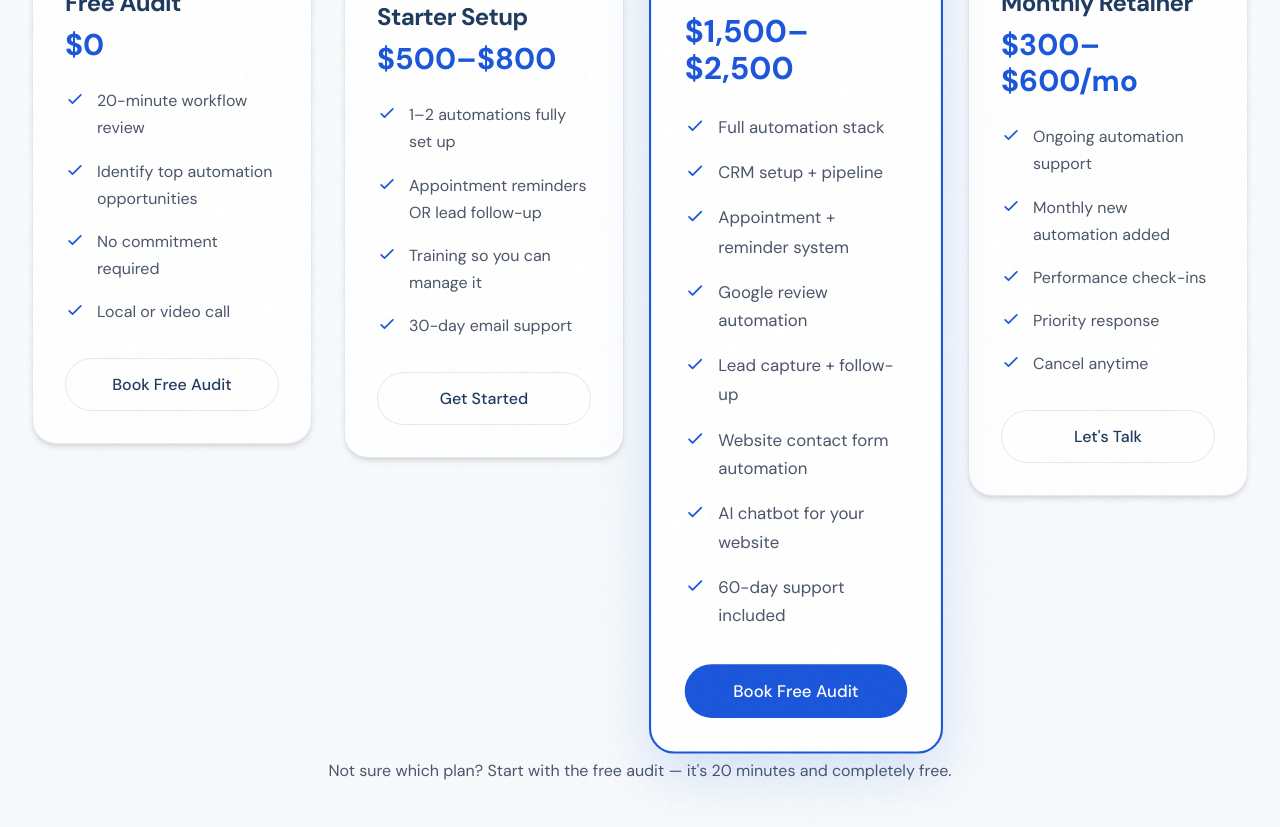
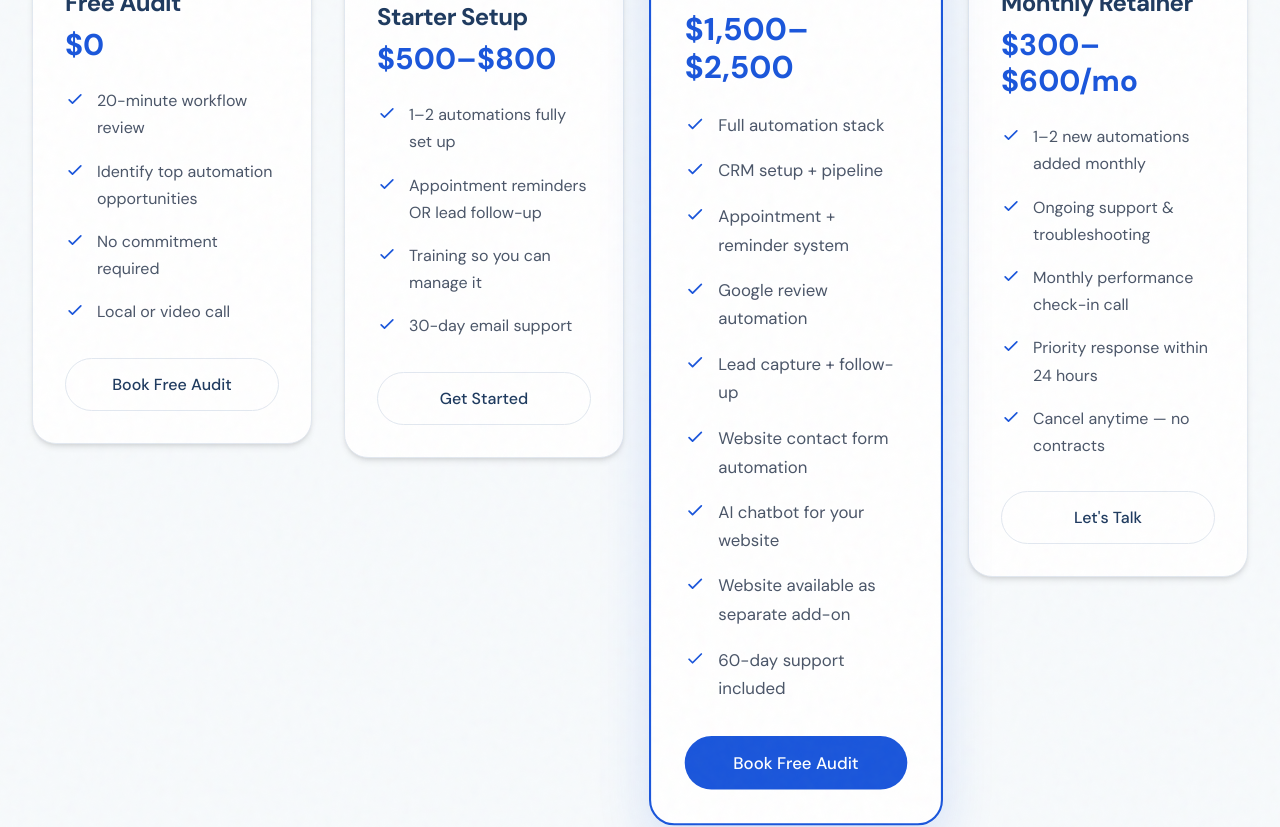
Before and after one commit to jg-tony/automate-and-elevate-site, a React (Vite) app: page / in a window 1280 px wide. Shown: the part 5720-6547 px from the top of the page. Built offline with nearby package versions, Linux system fonts and the light colour scheme; a web font is replaced by a local one.

Commit message:
site updtaes from feedback

```diff
--- a/src/components/About.jsx
+++ b/src/components/About.jsx
@@ -59,11 +59,10 @@ export default function About() {
 
             <div className="font-sans text-lg md:text-xl text-white/80 leading-relaxed space-y-6 max-w-2xl">
               <p>
-                I'm a Wichita-based automation consultant helping local small businesses reclaim their time. I specialize in setting up simple, affordable automations using tools like Zapier, HubSpot, and Calendly — so you can focus on running your business, not chasing follow-ups.
+                I'm a Wichita-based automation consultant helping local small businesses reclaim their time. I specialize in setting up simple, affordable automations using tools like Zapier, HubSpot, and Calendly, and more — so you can focus on running your business, not chasing follow-ups.
               </p>
               <p>
-                I work with restaurants, service businesses, contractors, and anyone who's tired of doing the same repetitive tasks every single day. If you're in Wichita, we can meet in person. If you're not, I work remotely too.
-              </p>
+                I work with any service-based business that runs on appointments, follow-ups, and repeat customers — contractors, clinics, salons, gyms, law offices, and more. If you're tired of doing the same repetitive tasks every single day, this is for you.              </p>
             </div>
 
             {/* Tags Row */}
--- a/src/components/HowItWorks.jsx
+++ b/src/components/HowItWorks.jsx
@@ -44,7 +44,7 @@ export default function HowItWorks() {
           scrollTrigger: {
             trigger: card,
             start: "top top",
-            end: "bottom center",
+            end: "bottom top",
             scrub: true,
           },
           scale: 0.9,
--- a/src/components/Pricing.jsx
+++ b/src/components/Pricing.jsx
@@ -46,6 +46,7 @@ const plans = [
       "Lead capture + follow-up",
       "Website contact form automation",
       "AI chatbot for your website",
+      "Website available as separate add-on",
       "60-day support included"
     ],
     cta: "Book Free Audit",
@@ -56,13 +57,13 @@ const plans = [
     title: "Monthly Retainer",
     price: "$300–$600/mo",
     badge: "Ongoing Partnership",
-    features: [
-      "Ongoing automation support",
-      "Monthly new automation added",
-      "Performance check-ins",
-      "Priority response",
-      "Cancel anytime"
-    ],
+   features: [
+  "1–2 new automations added monthly",
+  "Ongoing support & troubleshooting",
+  "Monthly performance check-in call",
+  "Priority response within 24 hours",
+  "Cancel anytime — no contracts"
+],
     cta: "Let's Talk",
     href: "#contact",
     featured: false
@@ -153,14 +154,14 @@ export default function Pricing() {
           ))}
         </div>
 
-        <div className="mt-16 text-center">
+        <div className="mt-24 text-center">
           <p className="font-sans text-text-secondary">
             Not sure which plan? Start with the free audit — it's 20 minutes and completely free.
           </p>
         </div>
 
         {/* Website & Chatbot Add-Ons Box */}
-        <div className="max-w-4xl mx-auto mt-16 bg-[#F8FAFC] rounded-2xl border-l-4 border-l-accent p-8 md:p-12 shadow-sm">
+        <div className="max-w-4xl mx-auto mt-16 bg-[#F8FAFC] rounded-2xl border-2 border-accent p-8 md:p-12 shadow-sm">
           <h3 className="text-2xl font-bold font-sans text-text-main mb-8">Also need a website or chatbot?</h3>
           <div className="grid grid-cols-1 md:grid-cols-2 gap-8">
             <div>
```
